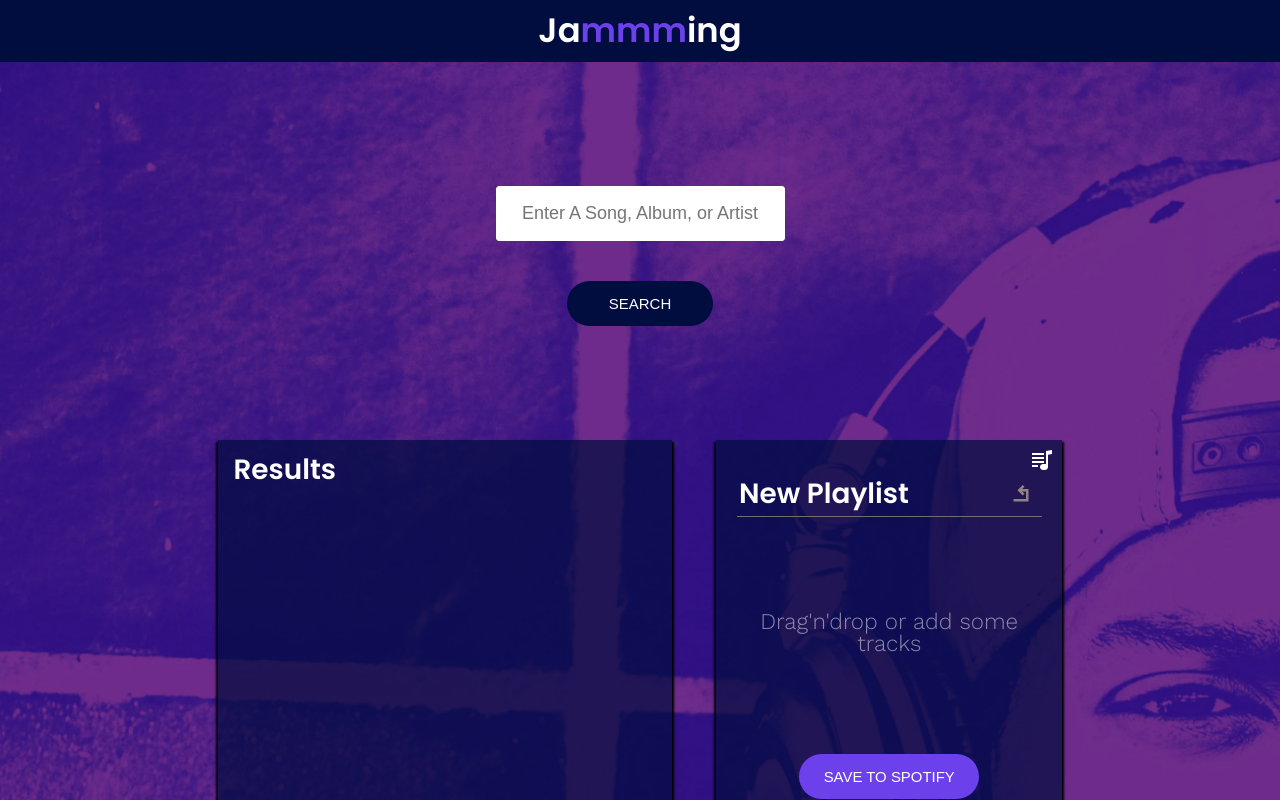
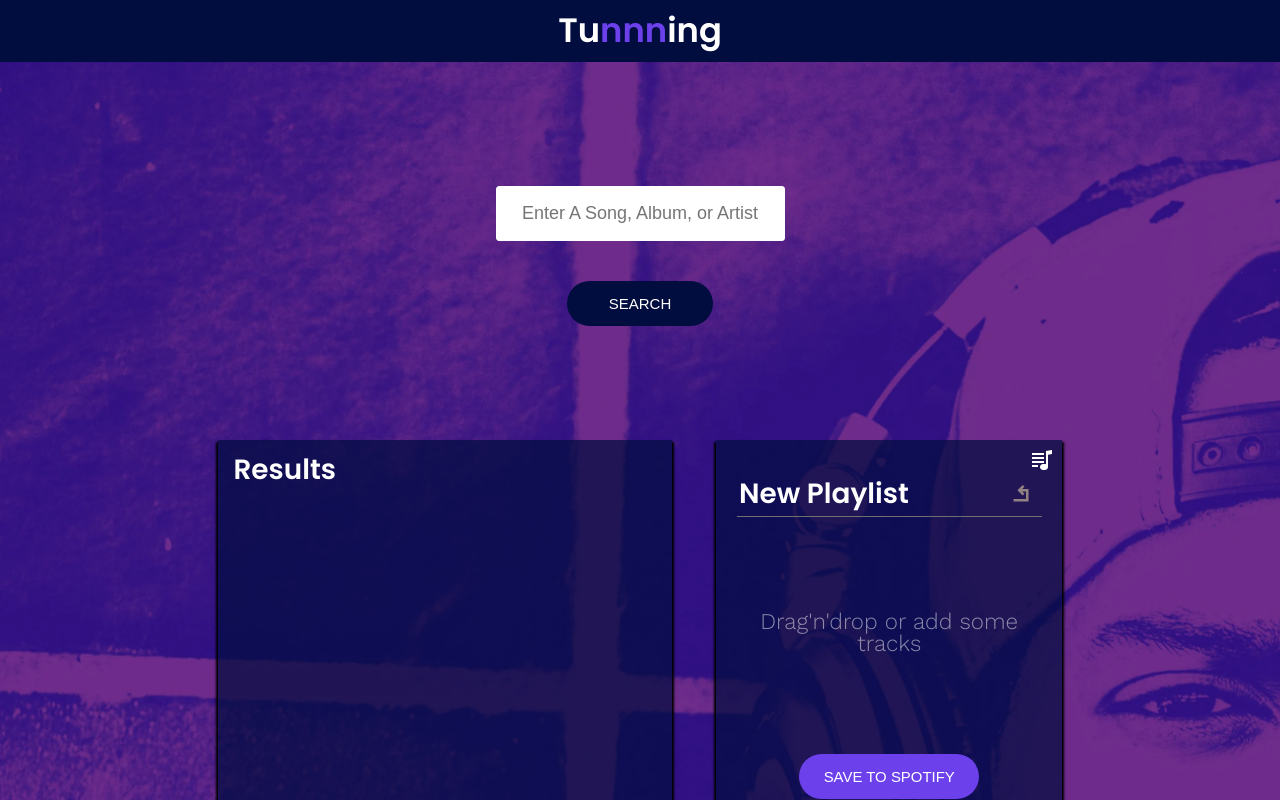
Before and after one commit to list109/tunnning, a React (Create React App) app: page / in a window 1280 px wide. Shown: the top 800 px of the page. Built offline with nearby package versions, Linux system fonts and the light colour scheme.

Commit message:
give a new name to the project

```diff
--- a/public/index.html
+++ b/public/index.html
@@ -32,7 +32,7 @@
       href="https://fonts.googleapis.com/css2?family=Work+Sans:wght@300;500&display=swap"
     />
 
-    <title>Jammming</title>
+    <title>Tunnning</title>
   </head>
   <body>
     <noscript>You need to enable JavaScript to run this app.</noscript>
--- a/src/components/App/App.js
+++ b/src/components/App/App.js
@@ -271,7 +271,7 @@ export class App extends React.Component {
       >
         <div>
           <h1>
-            Ja<span className="highlight">mmm</span>ing
+            Tu<span className="highlight">nnn</span>ing
           </h1>
           <div className="App">
             <SearchBar
```
